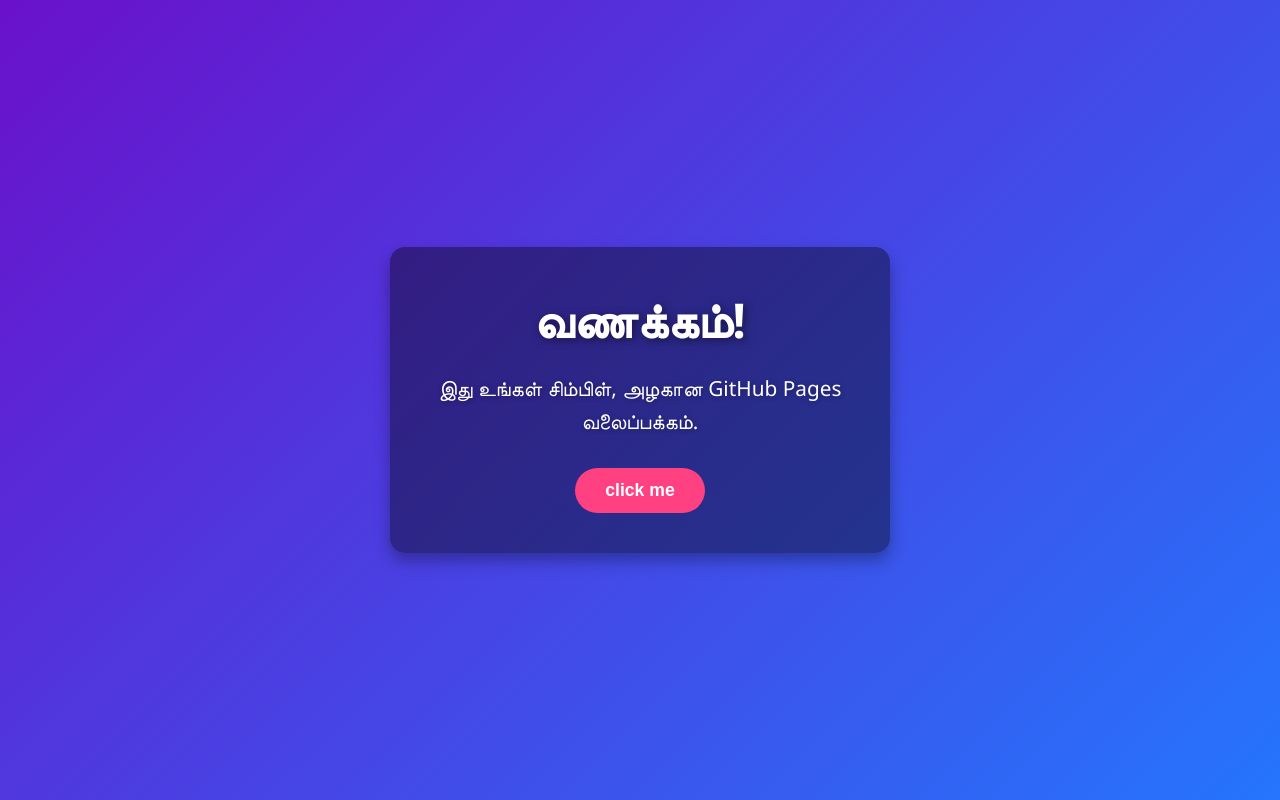
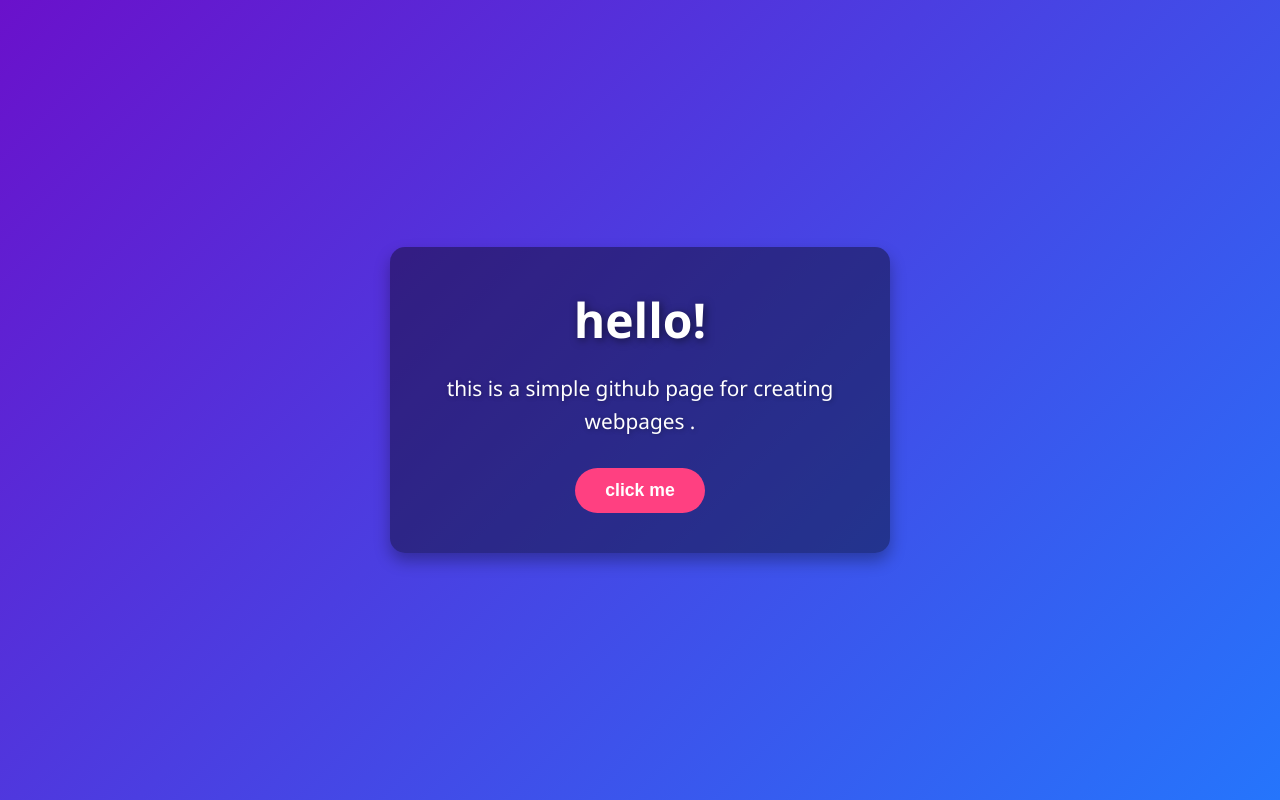
Before and after one commit to 720722110069-prog/madddyy-new, a plain HTML site: page index.html in a window 1280 px wide. Drawn offline with Linux system fonts and the light colour scheme.

Commit message:
Update index.html

```diff
--- a/index.html
+++ b/index.html
@@ -65,9 +65,9 @@
 </head>
 <body>
   <div class="container">
-    <h1>வணக்கம்!</h1>
-    <p>இது உங்கள் சிம்பிள், அழகான GitHub Pages வலைப்பக்கம்.</p>
-    <button onclick="alert('உங்கள் GitHub Pages வெற்றிகரமாக உருவாக்கப்பட்டது!')">
+    <h1> hello!</h1>
+    <p>this is a simple github page for creating webpages .</p>
+    <button onclick="alert('this is a simple web page!')">
       click me
     </button>
   </div>
```
